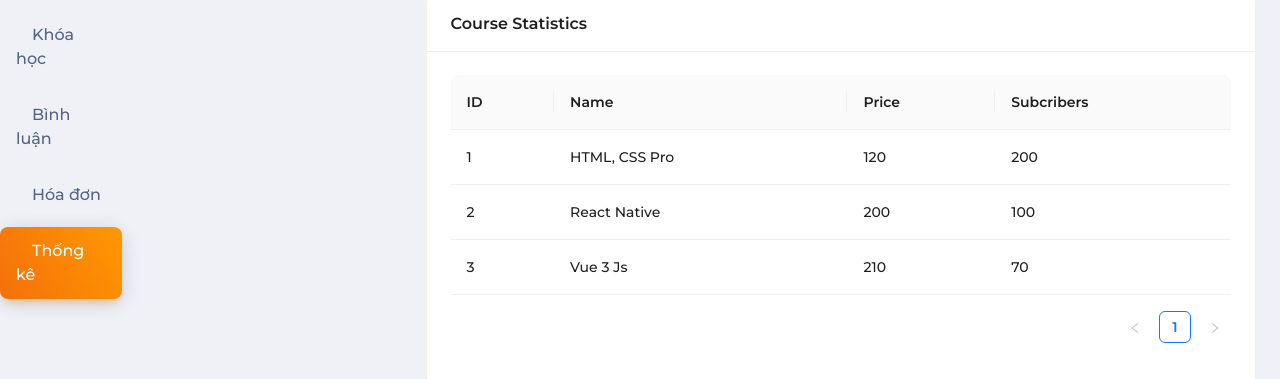
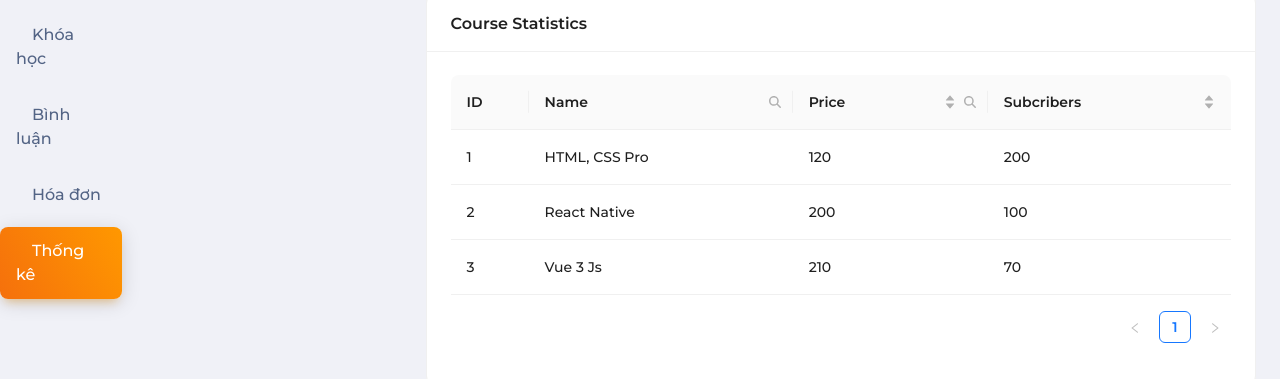
Before and after one commit to TuanAnh1210/Braintech-admin, a React (Vite) app: page /statistical in a window 1280 px wide. Shown: the part 205-584 px from the top of the page. Built offline with nearby package versions, Linux system fonts and the light colour scheme; some icons are missing.

Commit message:
fix: add sort func, search, filter

```diff
--- a/src/pages/Analytics/index.jsx
+++ b/src/pages/Analytics/index.jsx
@@ -1,10 +1,12 @@
-import React from 'react';
-import { Layout, Table, Card, Row, Col } from 'antd';
+import React, { useRef, useState } from 'react';
+import { Layout, Table, Card, Row, Col, Input, Space, Button } from 'antd';
+import { FontAwesomeIcon } from '@fortawesome/react-fontawesome';
+import { faSearch } from '@fortawesome/free-solid-svg-icons';
+import Highlighter from 'react-highlight-words';
 
 const { Content } = Layout;
 
-const Analytics = () => {
-    const courseData = [
+const data = [
     {
         id: 1,
         name: 'HTML, CSS Pro',
@@ -28,17 +30,169 @@ const Analytics = () => {
     },
 ];
 
+const Analytics = () => {
+    const [loading, setLoading] = useState(false);
+    const [searchText, setSearchText] = useState('');
+    const [searchedColumn, setSearchedColumn] = useState('');
+    const [courseData, setCourseData] = useState(data);
+    const [sortedInfo, setSortedInfo] = useState({});
+    const searchInput = useRef(null);
+
+    const handleNameSearch = (selectedKeys, confirm, dataIndex) => {
+        confirm();
+        setSearchText(selectedKeys[0]);
+        setSearchedColumn(dataIndex);
+    };
+
+    const handleReset = (clearFilters) => {
+        clearFilters();
+        setSearchText('');
+    };
+
+    // handle sort
+    const handleSorted = (sortOrder, columnKey) => {
+        const sortedData = [...courseData].sort((a, b) => {
+            if (sortOrder === 'ascend') {
+                return a[columnKey] - b[columnKey];
+            } else {
+                return b[columnKey] - a[columnKey];
+            }
+        });
+
+        setSortedInfo({ columnKey, order: sortOrder });
+        setCourseData(sortedData);
+    };
+
+    const getColumnSearchProps = (dataIndex) => ({
+        filterDropdown: ({ setSelectedKeys, selectedKeys, confirm, clearFilters, close }) => (
+            <div
+                style={{
+                    padding: 8,
+                }}
+                onKeyDown={(e) => e.stopPropagation()}
+            >
+                <Input
+                    spellCheck={false}
+                    placeholder={`Search ${dataIndex}`}
+                    value={selectedKeys[0]}
+                    onChange={(e) => setSelectedKeys(e.target.value ? [e.target.value] : [])}
+                    onPressEnter={() => handleNameSearch(selectedKeys, confirm, dataIndex)}
+                    style={{
+                        marginBottom: 8,
+                        display: 'block',
+                    }}
+                />
+                <Space>
+                    <Button
+                        type="primary"
+                        onClick={() => handleNameSearch(selectedKeys, confirm, dataIndex)}
+                        icon={''}
+                        size="small"
+                        style={{
+                            width: 90,
+                        }}
+                    >
+                        Search
+                    </Button>
+                    <Button
+                        onClick={() => clearFilters && handleReset(clearFilters)}
+                        size="small"
+                        style={{
+                            width: 90,
+                        }}
+                    >
+                        Reset
+                    </Button>
+                    <Button
+                        type="link"
+                        size="small"
+                        onClick={() => {
+                            confirm({ closeDropdown: false });
+                            setSearchText(selectedKeys[0]);
+                            setSearchedColumn(dataIndex);
+                        }}
+                    >
+                        Filter
+                    </Button>
+                    <Button type="link" size="small" onClick={() => close()}>
+                        close
+                    </Button>
+                </Space>
+            </div>
+        ),
+        filterIcon: (filtered) => (
+            <FontAwesomeIcon
+                icon={faSearch}
+                style={{
+                    color: filtered ? '#1890ff' : undefined,
+                }}
+            />
+        ),
+        onFilter: (value, record) => record[dataIndex].toString().toLowerCase().includes(value.toLowerCase()),
+        onFilterDropdownOpenChange: (visible) => {
+            if (visible) setTimeout(() => searchInput.current?.select(), 100);
+        },
+        render: (text) =>
+            searchedColumn === dataIndex ? (
+                <Highlighter
+                    highlightStyle={{
+                        backgroundColor: '#ffc069',
+                        padding: 0,
+                    }}
+                    searchWords={[searchText]}
+                    autoEscape
+                    textToHighlight={text ? text.toString() : ''}
+                />
+            ) : (
+                text
+            ),
+    });
+
+    // Table columns
     const columnCourse = [
-        { title: 'ID', dataIndex: 'id', key: 'id' },
-        { title: 'Name', dataIndex: 'name', key: 'name' },
-        { title: 'Price', dataIndex: 'price', key: 'price' },
-        { title: 'Subcribers', dataIndex: 'subcribers', key: 'subcribers' },
+        { title: 'ID', dataIndex: 'id', key: 'id', width: '10%' },
+        {
+            title: 'Name',
+            dataIndex: 'name',
+            key: 'name',
+            ...getColumnSearchProps('name'),
+        },
+        {
+            title: 'Price',
+            dataIndex: 'price',
+            key: 'price',
+            sorter: true,
+            sortOrder: sortedInfo.columnKey === 'price' && sortedInfo.order,
+            onHeaderCell: () => ({
+                onClick: () => {
+                    handleSorted(sortedInfo.order === 'ascend' ? 'descend' : 'ascend', 'price');
+                },
+            }),
+            ...getColumnSearchProps('price'),
+        },
+        {
+            title: 'Subcribers',
+            dataIndex: 'subcribers',
+            key: 'subcribers',
+            sorter: true,
+            sortOrder: sortedInfo.columnKey === 'subcribers' && sortedInfo.order,
+            onHeaderCell: () => ({
+                onClick: () => {
+                    handleSorted(sortedInfo.order === 'ascend' ? 'descend' : 'ascend', 'subcribers');
+                },
+            }),
+        },
     ];
 
-    const totalRevenue = courseData.reduce((total, course) => total + course.subcribers * course.price, 0);
-    const totalCourses = courseData.length;
-    const totalStudents = courseData.reduce((total, course) => total + course.subcribers, 0);
-
+    const overAll = {
+        totalRevenue: () => {
+            return courseData.reduce((total, course) => total + course.subcribers * course.price, 0);
+        },
+        totalCourses: courseData.length,
+        totalStudents: () => {
+            return courseData.reduce((total, course) => total + course.subcribers, 0);
+        },
+    };
     return (
         <Layout>
             <Content>
@@ -46,24 +200,24 @@ const Analytics = () => {
                     <Col span={8}>
                         <div style={{ background: '#fff', padding: 24, textAlign: 'center' }}>
                             <h3 className="text-2xl text-teal-600">Total Revenue</h3>
-                            <p className="text-base font-bold">$ {totalRevenue}</p>
+                            <p className="text-base font-bold">$ {overAll.totalRevenue()}</p>
                         </div>
                     </Col>
                     <Col span={8}>
                         <div style={{ background: '#fff', padding: 24, textAlign: 'center' }}>
                             <h3 className="text-2xl text-orange-600">Total Courses</h3>
-                            <p className="text-base font-bold">{totalCourses}</p>
+                            <p className="text-base font-bold">{overAll.totalCourses}</p>
                         </div>
                     </Col>
                     <Col span={8}>
                         <div style={{ background: '#fff', padding: 24, textAlign: 'center' }}>
                             <h3 className="text-2xl text-sky-600">Total Students</h3>
-                            <p className="text-base font-bold">{totalStudents}</p>
+                            <p className="text-base font-bold">{overAll.totalStudents()}</p>
                         </div>
                     </Col>
                 </Row>
                 <Card title="Course Statistics">
-                    <Table dataSource={courseData} columns={columnCourse} />
+                    <Table loading={loading} dataSource={courseData} columns={columnCourse} />
                 </Card>
             </Content>
         </Layout>
```
Lines whose indentation alone changed are shown as unchanged.
